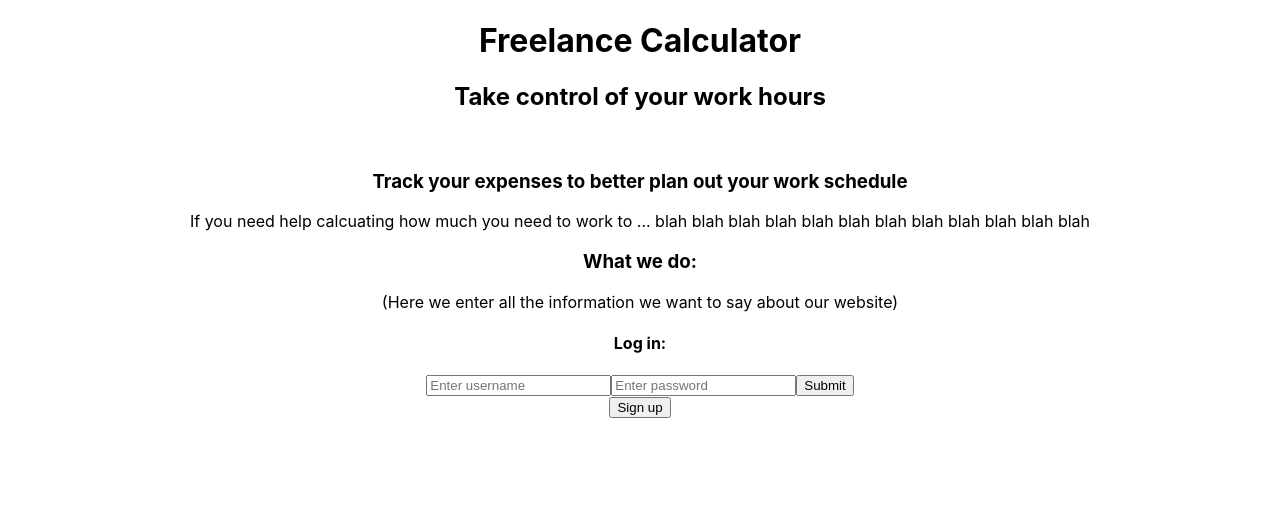
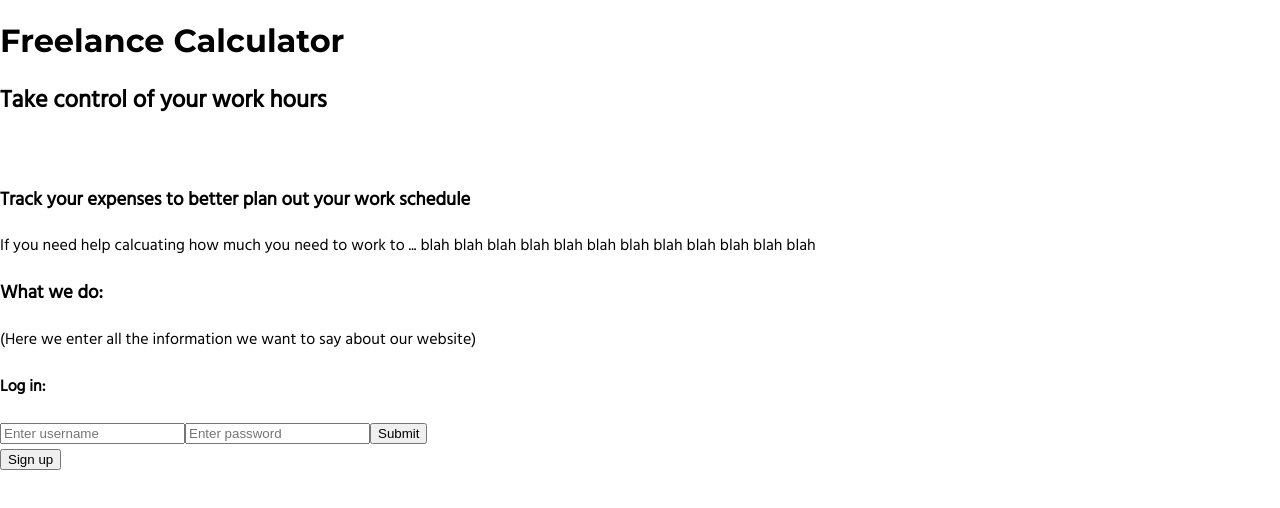
Before and after one commit to rlgallegos/freelance-calc, a React (Create React App) app in the folder client/: page / in a window 1280 px wide. Shown: the top 508 px of the page. Built offline with nearby package versions, Linux system fonts and the light colour scheme.

Commit message:
css changes

```diff
--- a/client/public/index.html
+++ b/client/public/index.html
@@ -1,7 +1,15 @@
 <!DOCTYPE html>
 <html lang="en">
   <head>
-    <meta charset="utf-8" />
+
+    <!-- <link rel="preconnect" href="https://fonts.googleapis.com">
+    <link rel="preconnect" href="https://fonts.gstatic.com" crossorigin>
+    <link href="https://fonts.googleapis.com/css2?family=Oswald:wght@500&family=Source+Sans+Pro:wght@300&display=swap" rel="stylesheet"> -->
+
+    <link rel="preconnect" href="https://fonts.googleapis.com">
+    <link rel="preconnect" href="https://fonts.gstatic.com" crossorigin>
+    <link href="https://fonts.googleapis.com/css2?family=Hind&family=Montserrat:wght@700&display=swap" rel="stylesheet">
+
     <link rel="icon" href="%PUBLIC_URL%/favicon.ico" />
     <meta name="viewport" content="width=device-width, initial-scale=1" />
     <meta name="theme-color" content="#000000" />
--- a/client/src/App.css
+++ b/client/src/App.css
@@ -1,38 +1,16 @@
+/* FONTS USED:
+Heading:
+font-family: 'Oswald', sans-serif;
+Text:
+font-family: 'Source Sans Pro', sans-serif;
+
+font-family: 'Hind', sans-serif;
+font-family: 'Montserrat', sans-serif;
+*/
+
 .App {
-  text-align: center;
+  font-family: 'Hind', sans-serif;
 }
-
-.App-logo {
-  height: 40vmin;
-  pointer-events: none;
+.title {
+  font-family: 'Montserrat', sans-serif;
 }
-
-@media (prefers-reduced-motion: no-preference) {
-  .App-logo {
-    animation: App-logo-spin infinite 20s linear;
-  }
-}
-
-.App-header {
-  background-color: #282c34;
-  min-height: 100vh;
-  display: flex;
-  flex-direction: column;
-  align-items: center;
-  justify-content: center;
-  font-size: calc(10px + 2vmin);
-  color: white;
-}
-
-.App-link {
-  color: #61dafb;
-}
-
-@keyframes App-logo-spin {
-  from {
-    transform: rotate(0deg);
-  }
-  to {
-    transform: rotate(360deg);
-  }
-}
--- /dev/null
+++ b/client/src/components/EditProfile.js
@@ -0,0 +1,10 @@
+
+function EditProfile(){
+    return(
+        <div>
+            <p>HELLO</p>
+        </div>
+    )
+}
+
+export default EditProfile;
--- a/client/src/components/Profile.js
+++ b/client/src/components/Profile.js
@@ -4,13 +4,11 @@ import '../App.css';
 
 import NavBar from './NavBar';
 import LogoutButton from './LogoutButton';
+import EditProfile from './EditProfile';
 
 function Profile(){
+    const navigate = useNavigate()
     const [userInfo, setUserInfo] = useState()
-    const navigate = useNavigate()
-
-
-
     useEffect(() => {
         fetch('/check_session')
         .then(res => {
@@ -23,6 +21,11 @@ function Profile(){
     }, [])
 
     console.log(userInfo)
+
+    const [showEdit, setShowEdit] = useState(false)
+    function handleClick() {
+        setShowEdit((showEdit) => !showEdit)
+    }
 
 
 
@@ -61,6 +64,16 @@ function Profile(){
         <div>
             <NavBar/>
             <p>Profile page</p>
+            <p>Username: Display USERNAME</p>
+            <p>Hourly Wage: Display HOURLY WAGE</p>
+
+            {/* INFORMATION THAT CAN BE CHANGED/ EDITED */}
+            <div>
+                <button onClick={handleClick}>Edit</button>
+                {showEdit ? <EditProfile /> : null}
+
+
+            </div>
             {/* <Plaid /> */}
             <LogoutButton />
         </div>
--- a/client/src/components/WelcomePage.js
+++ b/client/src/components/WelcomePage.js
@@ -14,7 +14,7 @@ function WelcomePage(){
 
     return(
         <div>
-            <h1>Freelance Calculator</h1>
+            <h1 className='title'>Freelance Calculator</h1>
             <h2>Take control of your work hours</h2>
             {/* <h3>Track your epxences to better plan out your work schedule</h3> */}
             <br></br>
```
Also changed, not shown: client/src/components/App.js (+0 -11 lines), 1 other file (tests, documents, lock files or other folders).
